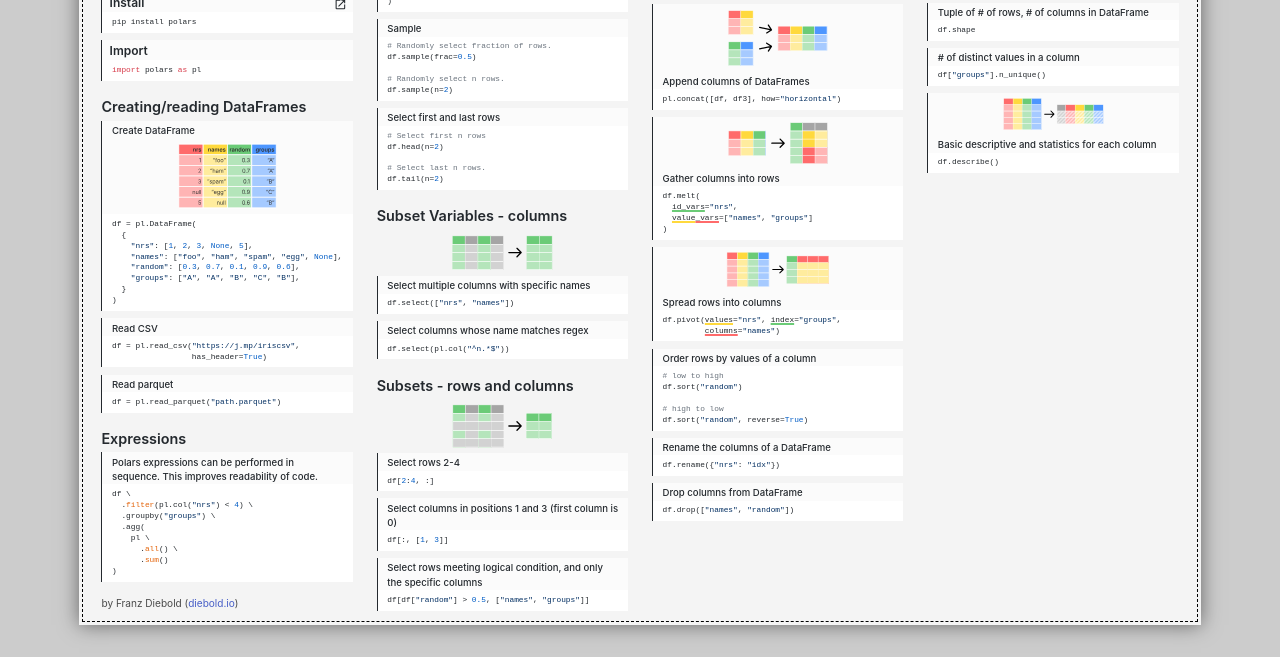
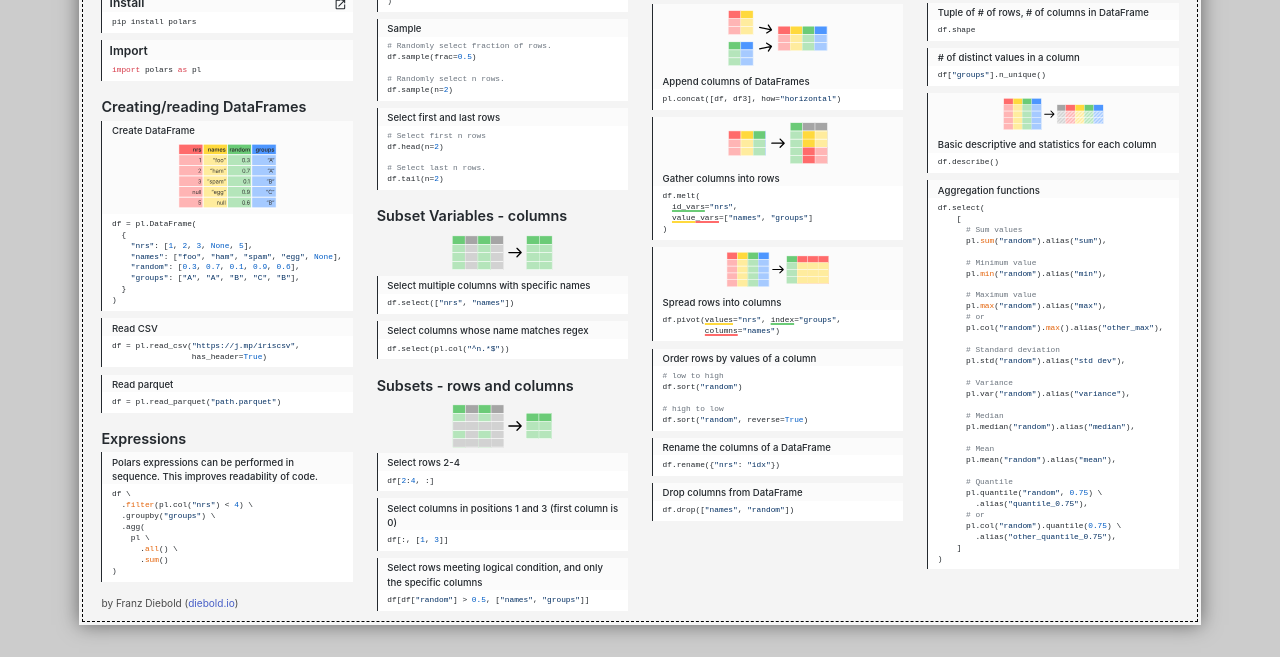
Before and after one commit to FranzDiebold/polars-cheat-sheet, a plain HTML site: page src/index.html in a window 1280 px wide. Shown: the part 201-858 px from the top of the page. Drawn offline with nearby package versions, Linux system fonts and the light colour scheme.

Commit message:
Add aggregation functions.

```diff
--- a/src/index.html
+++ b/src/index.html
@@ -264,6 +264,42 @@ df.height</code></pre>
             <p>Basic descriptive and statistics for each column</p>
             <pre><code class="language-python">df.describe()</code></pre>
           </div>
+          <div class="group">
+            <p>Aggregation functions</p>
+            <pre><code class="language-python">df.select(
+    [
+      # Sum values
+      pl.sum("random").alias("sum"),
+
+      # Minimum value
+      pl.min("random").alias("min"),
+
+      # Maximum value
+      pl.max("random").alias("max"),
+      # or
+      pl.col("random").max().alias("other_max"),
+
+      # Standard deviation
+      pl.std("random").alias("std dev"),
+
+      # Variance
+      pl.var("random").alias("variance"),
+
+      # Median
+      pl.median("random").alias("median"),
+
+      # Mean
+      pl.mean("random").alias("mean"),
+
+      # Quantile
+      pl.quantile("random", 0.75) \
+        .alias("quantile_0.75"),
+      # or
+      pl.col("random").quantile(0.75) \
+        .alias("other_quantile_0.75"),
+    ]
+)</code></pre>
+          </div>
         </div>
       </div>
     </div>
```
Also changed, not shown: 1 other file.
